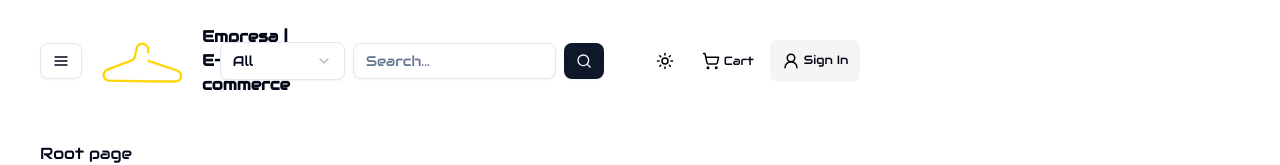
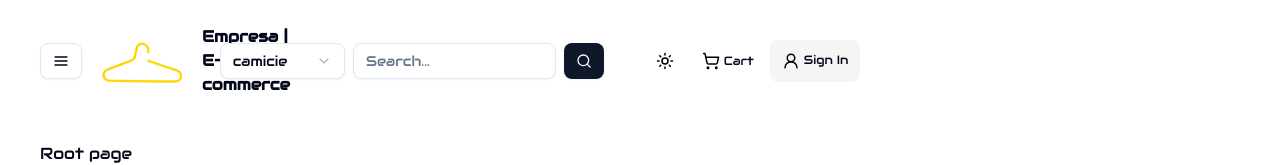
Before and after one commit to cmelonijs/negozio-online, a Next.js app: page / in a window 1280 px wide. Shown: the top 165 px of the page. Built offline with nearby package versions, Linux system fonts and the light colour scheme; no server answers.

Commit message:
search dropdown deleted

```diff
--- a/components/header/search.tsx
+++ b/components/header/search.tsx
@@ -1,27 +1,47 @@
-'use client';
-import { Search } from 'lucide-react';
-import {
+/* import {
   DropdownMenu,
   DropdownMenuContent,
   DropdownMenuItem,
+  DropdownMenuLabel,
+  DropdownMenuSeparator,
   DropdownMenuTrigger,
-} from "@/components/DropdownMenu";
-import { SetStateAction, useState } from 'react';
+} from "@/components/DropdownMenu"; */
+ {/* <DropdownMenu>
+      <DropdownMenuTrigger>Open</DropdownMenuTrigger>
+      <DropdownMenuContent>
+        <DropdownMenuLabel>My Account</DropdownMenuLabel>
+        <DropdownMenuSeparator />
+        <DropdownMenuItem>Profile</DropdownMenuItem>
+        <DropdownMenuItem>Billing</DropdownMenuItem>
+        <DropdownMenuItem>Team</DropdownMenuItem>
+        <DropdownMenuItem>Subscription</DropdownMenuItem>
+      </DropdownMenuContent>
+    </DropdownMenu> */}
+
 
 const SearchFun = () => {
-    const [selectedOption, setSelectedOption] = useState('All');
-
-    const handleSelect = (option: SetStateAction<string>) => {
-      setSelectedOption(option);
-    };
   return (
     <div className="div-grande">
             <div className="hidden md:block">
             <form action="/search" method="GET">
                 <div className="flex w-full items-center max-w-sm space-x-2">
-            <DropdownMenu>
-              <DropdownMenuTrigger className="border-input data-[placeholder]:text-muted-foreground [&_svg:not([class*='text-'])]:text-muted-foreground focus-visible:border-ring focus-visible:ring-ring/50 aria-invalid:ring-destructive/20 dark:aria-invalid:ring-destructive/40 aria-invalid:border-destructive dark:hover:bg-input/50 flex items-center justify-between gap-2 rounded-md border px-3 py-2 text-sm whitespace-nowrap shadow-xs transition-[color,box-shadow] outline-none focus-visible:ring-[3px] disabled:cursor-not-allowed disabled:opacity-50 data-[size=default]:h-9 data-[size=sm]:h-8 *:data-[slot=select-value]:line-clamp-1 *:data-[slot=select-value]:flex *:data-[slot=select-value]:items-center *:data-[slot=select-value]:gap-2 [&_svg]:pointer-events-none [&_svg]:shrink-0 [&_svg:not([class*='size-'])]:size-4 bg-white dark:bg-black w-[180px]">
-              <span>{selectedOption}</span>
+                    <button
+                        type="button"
+                        role="combobox"
+                        aria-expanded="false"
+                        aria-autocomplete="none"
+                        dir="ltr"
+                        data-state="closed"
+                        data-size="default"
+                        data-slot="select-trigger"
+                        aria-controls="radix-:Rcrdb"
+                        className="border-input data-[placeholder]:text-muted-foreground [&_svg:not([class*='text-'])]:text-muted-foreground focus-visible:border-ring focus-visible:ring-ring/50 aria-invalid:ring-destructive/20 dark:aria-invalid:ring-destructive/40 aria-invalid:border-destructive dark:hover:bg-input/50 flex items-center justify-between gap-2 rounded-md border px-3 py-2 text-sm whitespace-nowrap shadow-xs transition-[color,box-shadow] outline-none focus-visible:ring-[3px] disabled:cursor-not-allowed disabled:opacity-50 data-[size=default]:h-9 data-[size=sm]:h-8 *:data-[slot=select-value]:line-clamp-1 *:data-[slot=select-value]:flex *:data-[slot=select-value]:items-center *:data-[slot=select-value]:gap-2 [&_svg]:pointer-events-none [&_svg]:shrink-0 [&_svg:not([class*='size-'])]:size-4 bg-white dark:bg-black w-[180px]">
+                        <span
+                            data-slot="select-value"
+                            style={{ pointerEvents: 'none' }}
+                            >
+                            camicie
+                        </span>
                         <svg
                             xmlns="http://www.w3.org/2000/svg"
                             width="24"
@@ -29,40 +49,57 @@ const SearchFun = () => {
                             viewBox="0 0 24 24"
                             fill="none"
                             stroke="currentColor"
-                  strokeWidth="2"
-                  strokeLinecap="round"
-                  strokeLinejoin="round"
+                            stroke-width="2"
+                            stroke-linecap="round"
+                            stroke-linejoin="round"
                             className="lucide lucide-chevron-down size-4 opacity-50"
                             aria-hidden="true"
                         >
                             <path d="m6 9 6 6 6-6"></path>
                         </svg>
-              </DropdownMenuTrigger>
-              <DropdownMenuContent>
-                <DropdownMenuItem onSelect={() => handleSelect('All')}>
-                  All
-                </DropdownMenuItem>
-                <DropdownMenuItem onSelect={() => handleSelect('Camicie')}>
-                  Camicie
-                </DropdownMenuItem>
-              </DropdownMenuContent>
-            </DropdownMenu>
-            <input
-              type="text"
-              data-slot="input"
-              className="border-input file:text-foreground placeholder:text-muted-foreground selection:bg-primary selection:text-primary-foreground flex h-9 w-full min-w-0 rounded-md border px-3 py-1 text-base shadow-xs transition-[color,box-shadow] outline-none file:inline-flex file:h-7 file:border-0 file:bg-transparent file:text-sm file:font-medium disabled:pointer-events-none disabled:cursor-not-allowed disabled:opacity-50 md:text-sm focus-visible:border-ring focus-visible:ring-ring/50 focus-visible:ring-[3px] aria-invalid:ring-destructive/20 dark:aria-invalid:ring-destructive/40 aria-invalid:border-destructive md:w-[100px] lg:w-[300px] bg-white dark:bg-black"
+                    </button>
+                    <select aria-hidden="true" tabIndex={-1} name="category"
+                        style={{
+                            position: 'absolute',
+                            border: '0px',
+                            width: '1px',
+                            height: '1px',
+                            padding: '0px',
+                            margin: '-1px',
+                            overflow: 'hidden',
+                            clip: 'rect(0px, 0px, 0px, 0px)',
+                            whiteSpace: 'nowrap',
+                            overflowWrap: 'normal'
+                        }}
+                    >
+                        <option value="all">All</option>
+                        <option value="camicie">Camicie</option>
+                    </select>
+                    <input type="text" data-slot="input" className="border-input file:text-foreground placeholder:text-muted-foreground selection:bg-primary selection:text-primary-foreground flex h-9 w-full min-w-0 rounded-md border px-3 py-1 text-base shadow-xs transition-[color,box-shadow] outline-none file:inline-flex file:h-7 file:border-0 file:bg-transparent file:text-sm file:font-medium disabled:pointer-events-none disabled:cursor-not-allowed disabled:opacity-50 md:text-sm focus-visible:border-ring focus-visible:ring-ring/50 focus-visible:ring-[3px] aria-invalid:ring-destructive/20 dark:aria-invalid:ring-destructive/40 aria-invalid:border-destructive md:w-[100px] lg:w-[300px] bg-white dark:bg-black"
                         placeholder="Search..."
                         name="q"
                     />
-            <button
-              data-slot="button"
-              className="inline-flex items-center justify-center gap-2 whitespace-nowrap rounded-md text-sm font-medium transition-all disabled:pointer-events-none disabled:opacity-50 [&_svg]:pointer-events-none [&_svg:not([class*='size-'])]:size-4 shrink-0 [&_svg]:shrink-0 outline-none focus-visible:border-ring focus-visible:ring-ring/50 focus-visible:ring-[3px] aria-invalid:ring-destructive/20 dark:aria-invalid:ring-destructive/40 aria-invalid:border-destructive bg-primary text-primary-foreground shadow-xs hover:bg-primary/90 h-9 px-4 py-2 has-[>svg]:px-3"
+                   <button data-slot="button" className="inline-flex items-center justify-center gap-2 whitespace-nowrap rounded-md text-sm font-medium transition-all disabled:pointer-events-none disabled:opacity-50 [&_svg]:pointer-events-none [&_svg:not([class*='size-'])]:size-4 shrink-0 [&_svg]:shrink-0 outline-none focus-visible:border-ring focus-visible:ring-ring/50 focus-visible:ring-[3px] aria-invalid:ring-destructive/20 dark:aria-invalid:ring-destructive/40 aria-invalid:border-destructive bg-primary text-primary-foreground shadow-xs hover:bg-primary/90 h-9 px-4 py-2 has-[>svg]:px-3">
+                        <svg
+                            xmlns="http://www.w3.org/2000/svg"
+                            width="24"
+                            height="24"
+                            viewBox="0 0 24 24"
+                            fill="none"
+                            stroke="currentColor"
+                            stroke-width="2"
+                            stroke-linecap="round"
+                            stroke-linejoin="round"
+                            className="lucide lucide-search size-4"
                         >
-              <Search />
+                            <circle cx="11" cy="11" r="8"></circle>
+                            <path d="m21 21-4.3-4.3"></path>
+                        </svg>
                     </button>
                 </div>
             </form>
         </div>
+
         </div>
   );
 };
```
Lines whose indentation alone changed are shown as unchanged.
